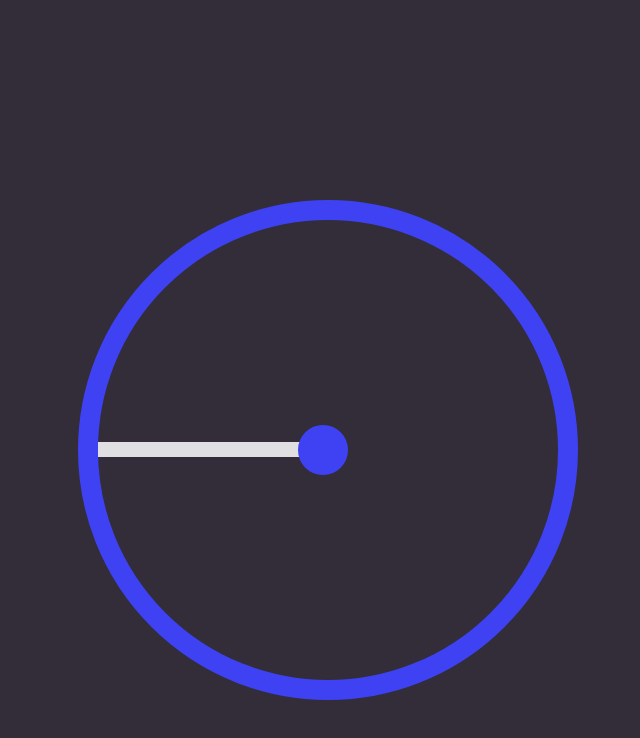
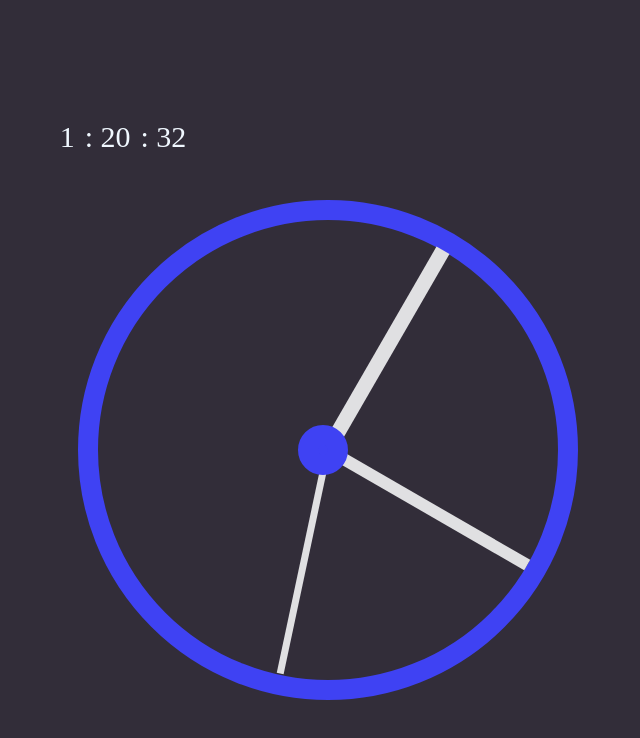
Before and after one commit to JimmyDudhwala/30day30pro, a plain HTML site: page DigitalCLock/index.html in a window 1280 px wide. Shown: the whole page, without its empty margins (522-1162 px from the left). Drawn offline with Linux system fonts and the light colour scheme.

Commit message:
js of digital clock is completed

```diff
--- a/DigitalCLock/index.html
+++ b/DigitalCLock/index.html
@@ -13,5 +13,12 @@
         <div class="min"></div>
         <div class="hour"></div>
     </div>
+
+    <div class="digital">
+        <div class="h"></div>
+        <div class="m"></div>
+        <div class="s"></div>
+    </div>
+    <script src="/DigitalCLock/script.js"></script>
 </body>
 </html>
--- a/DigitalCLock/script.js
+++ b/DigitalCLock/script.js
@@ -0,0 +1,30 @@
+function setdate(){
+
+const now = new Date();
+const sec = now.getSeconds();
+const secDegree = ((sec/60)*360) + 90;
+const secHand = document.querySelector('.sec');
+secHand.style.transform = `rotate(${secDegree}deg)`;
+console.log(sec);
+const s = document.querySelector('.s');
+s.innerHTML=`: ${sec}`;
+
+const min = now.getMinutes();
+const minDegree= ((min/60)*360) + 90;
+const minHand = document.querySelector('.min');
+minHand.style.transform = `rotate(${minDegree}deg)`;
+console.log(min);
+const m = document.querySelector('.m');
+m.innerHTML= `: ${min}`;
+
+const hour = now.getHours();
+const hourDegree = ((hour/12)*360) + 90;
+const hourHand = document.querySelector('.hour');
+hourHand.style.transform = `rotate(${hourDegree}deg)`;
+console.log(hour);
+const h = document.querySelector('.h');
+h.innerHTML = `${hour}`;
+}
+
+
+setInterval(setdate, 1000);
--- a/DigitalCLock/style.css
+++ b/DigitalCLock/style.css
@@ -41,8 +41,10 @@ div.circle{
     height:7px;
     width: 230px;
     background-color: #E0E0E2;
-    transform: rotate(360deg);
+
     transform-origin: 100%;
+
+    transition-timing-function: cubic-bezier(0.1, 2.7, 0.58, 1);
 }
 
 .min{
@@ -68,3 +70,33 @@ div.circle{
     transform: rotate(360deg);
     transform-origin: 100%;
 }
+
+div.digital{
+
+    display: flex;
+    justify-content: center;
+    justify-items: stretch;
+    align-content:space-between;
+    margin-top: 120px;
+}
+
+.s{
+    margin-left: 10px;
+    color: aliceblue;
+    font-size: 30px;
+
+}
+
+.m{
+    margin-left: 10px;
+    color: aliceblue;
+    font-size: 30px;
+
+}
+
+.h{
+    margin-left: 10px;
+    color: aliceblue;
+    font-size: 30px;
+
+}
```
